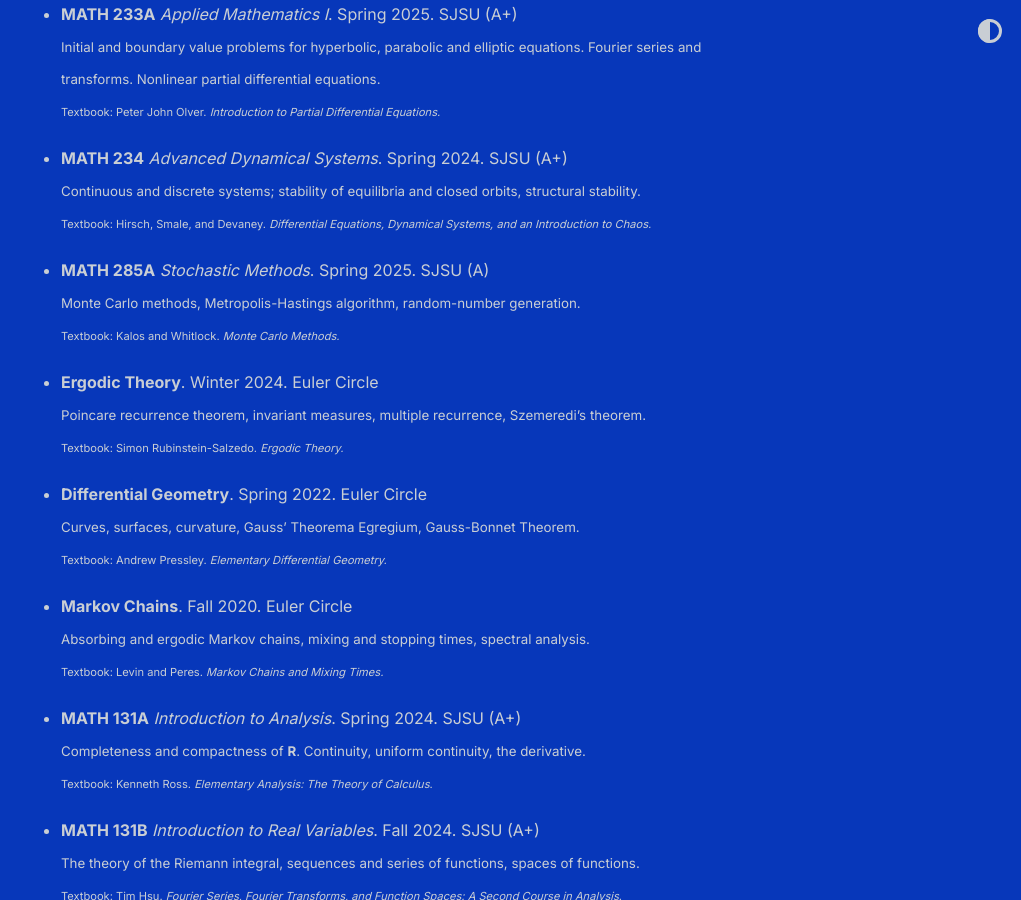
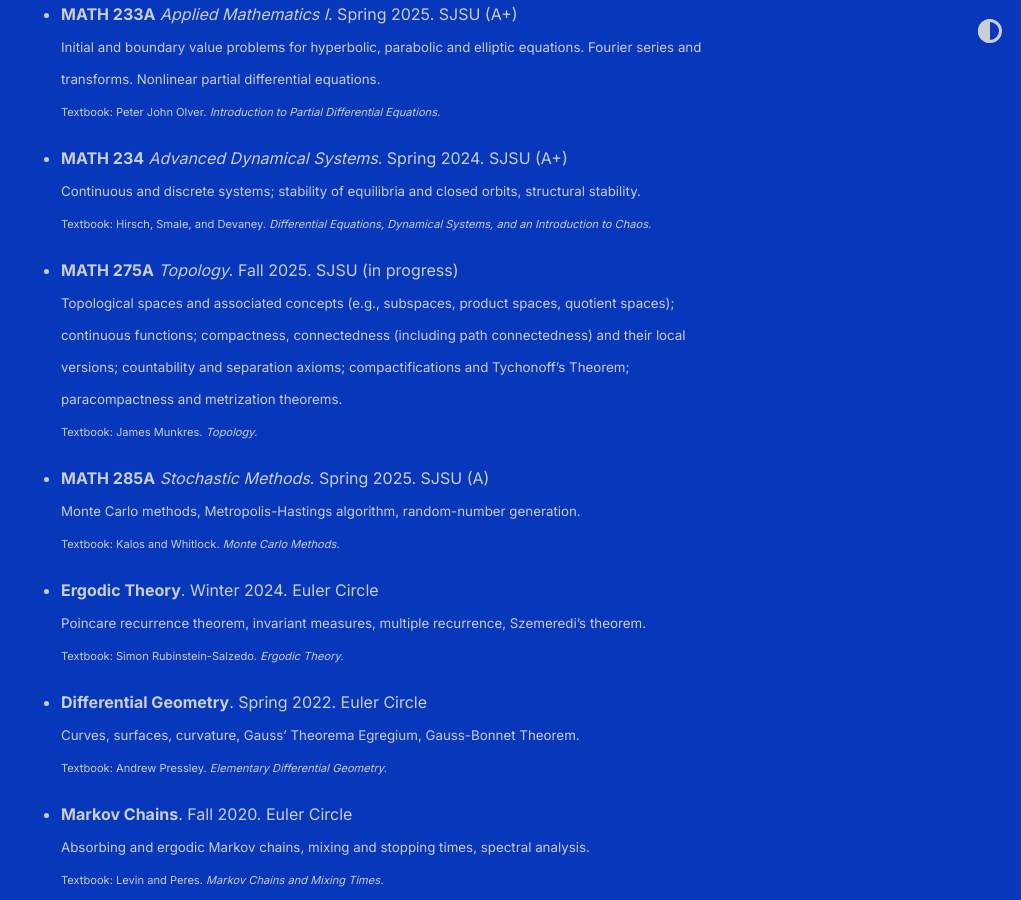
Before and after one commit to shihankanungo/shihankanungo.github.io, a Jekyll site: the page built from courses.md, in a window 1280 px wide and 900 px high, scrolled down 1977 px. Shown: the whole window, without its empty margins (259-1280 px from the left). Built offline with Jekyll 4.4.1, drawn with Linux system fonts in a browser that asks for light colours; some of the changed text lies outside the part shown.

Commit message:
Update courses.md

```diff
--- a/courses.md
+++ b/courses.md
@@ -46,6 +46,10 @@
   <small>Continuous and discrete systems; stability of equilibria and closed orbits, structural stability.</small> <br>
   <small><small>Textbook: Hirsch, Smale, and Devaney. <i>Differential Equations, Dynamical Systems, and an Introduction to Chaos.</i></small></small>
 
+- **MATH 275A** *Topology*. Fall 2025. SJSU (in progress)<br>
+  <small>Topological spaces and associated concepts (e.g., subspaces, product spaces, quotient spaces); continuous functions; compactness, connectedness (including path connectedness) and their local versions; countability and separation axioms; compactifications and Tychonoff’s Theorem; paracompactness and metrization theorems.</small> <br>
+  <small><small>Textbook: James Munkres. <i>Topology.</i></small></small>
+
 - **MATH 285A** *Stochastic Methods*. Spring 2025. SJSU (A)<br>
   <small>Monte Carlo methods, Metropolis-Hastings algorithm, random-number generation.</small> <br>
   <small><small>Textbook: Kalos and Whitlock. <i>Monte Carlo Methods.</i></small></small>
@@ -88,9 +92,17 @@
   <small>Building groups from other groups, symmetries of geometric objects, constructing fields.</small> <br>
   <small><small>Textbook: Jeremy Copeland. <i>Groups and Fields.</i></small></small>
 
+- **MATH 221A** *Higher Algebra I*. Fall 2025. SJSU (in progress)<br>
+  <small>Topics from groups, rings, integral domains, modules, fields, vector spaces.</small> <br>
+  <small><small>Textbook: Paulo Aluffi. <i>Algebra: Chapter 0.</i></small></small>
+
 - **MATH 226** *Theory of Numbers*. Spring 2024. SJSU (A+)<br>
   <small>Primes in arithmetic progressions, partitions, modular group, and the Dedekind eta function.</small> <br>
   <small><small>Textbook: Tom Apostol. <i>Introduction to Analytic Number Theory.</i></small></small>
+
+- **MATH 285M** *Elliptic Curves and Modular Forms*. Fall 2025. SJSU (in progress)<br>
+  <small>Elliptic curves, modular curves, modular forms, L-functions.</small> <br>
+  <small><small>Textbook: Álvaro Lozano-Robledo. <i>Elliptic Curves, Modular Forms, and Their L-functions.</i></small></small>
 
 - **(Advanced) Number Theory**. Fall 2023. Euler Circle <br>
   <small>Reciprocity theorems, quadratic forms, elliptic curves, modular curves.</small> <br>
```
